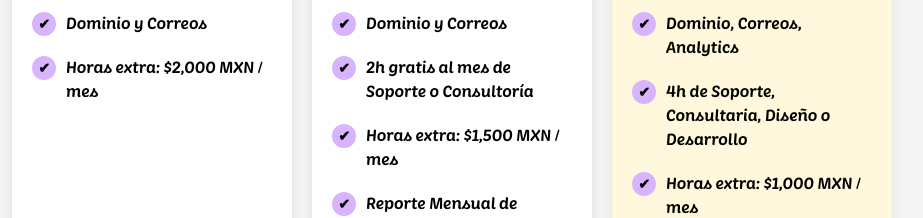
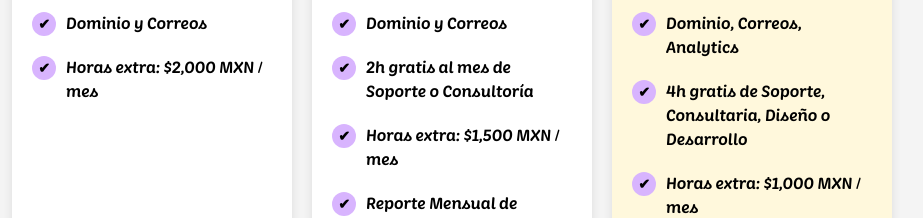
Before and after one commit to BennyRaccoon/buncult-website, a Next.js app: page /oferta-web in a window 1280 px wide. Shown: the part 468-686 px from the top of the page, without its empty margins (188-1111 px from the left). Built offline with nearby package versions, Linux system fonts and the light colour scheme.

Commit message:
Update page.js

```diff
--- a/app/oferta-web/page.js
+++ b/app/oferta-web/page.js
@@ -35,7 +35,7 @@ export default function Page() {
           <div className="priceYear"><del>$48,000</del> $40,000 MXN / año</div>
           <ul className="features">
             <li><span className="icon">✔</span> Dominio, Correos, Analytics</li>
-            <li><span className="icon">✔</span> 4h de Soporte, Consultaria, Diseño o Desarrollo</li>
+            <li><span className="icon">✔</span> 4h gratis de Soporte, Consultaria, Diseño o Desarrollo</li>
             <li><span className="icon">✔</span> Horas extra: $1,000 MXN / mes</li>
             <li><span className="icon">✔</span> Reporte mensual de Analíticas + Sugerencias de Crecimiento</li>
             <li><span className="icon">🎨</span> <strong>Horas gratis pueden usarse para el desarrollo web (hasta 5 páginas)</strong></li>
```
